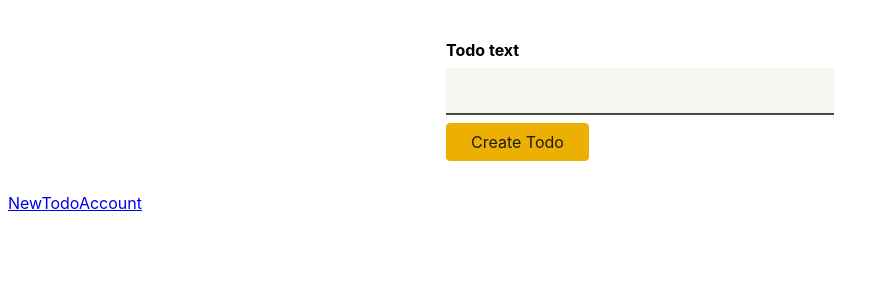
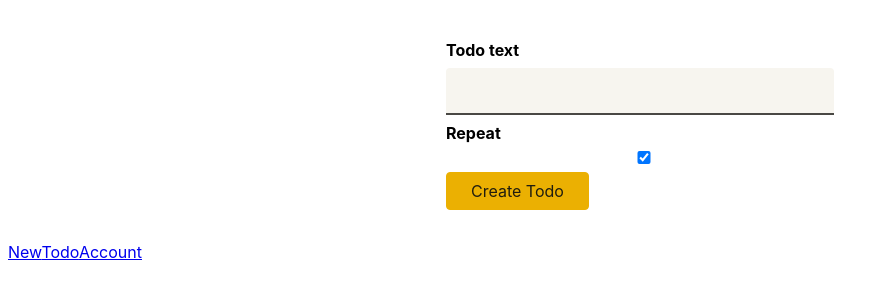
Before and after one commit to nickrubenstein/prioday, a React (Create React App) app: page /new in a window 1280 px wide. Shown: the top 300 px of the page, without its empty margins (0-889 px from the left). Built offline with nearby package versions, Linux system fonts and the light colour scheme.

Commit message:
Add repeat and form logic

```diff
--- a/src/App.tsx
+++ b/src/App.tsx
@@ -16,8 +16,7 @@ const App = () => {
         <TodosContextProvider>
             <Routes>
                 <Route index element={<Navigate replace to="todo" />} />
-                <Route path="todo" element={<Todos />}>
-                </Route>
+                <Route path="todo" element={<Todos />} />
                 <Route path="todo/:todoId" element={<DetailTodo />} />
                 <Route path="new" element={<NewTodo />} />
                 <Route path="account" element={<Account />} />
--- a/src/components/FormTodo.tsx
+++ b/src/components/FormTodo.tsx
@@ -1,28 +1,43 @@
-import React, { useRef } from "react";
+import React, { useState } from "react";
 import TodoModel from "../models/todo";
 
 const FormTodo: React.FC<{ todo?: TodoModel, onSubmit: (todo: TodoModel) => void }> = (props) => {
-    const todoTextInputRef = useRef<HTMLInputElement>(null);
     const isNew = !props.todo;
-    let todo = props.todo || new TodoModel();
+    const [todo, setTodo] = useState(props.todo || new TodoModel());
 
     const submitHandler = (event: React.FormEvent) => {
         event.preventDefault();
+        props.onSubmit(todo);
+    };
 
-        const text = todoTextInputRef.current!.value.trim();
-        if (text.length === 0) {
+    const handleChange = (formKey: string, value: any) => {
+        let t: any = new TodoModel(todo);
+        if (t[formKey] === value) {
             return;
         }
+        t[formKey] = value;
+        setTodo(t);
+    };
 
-        todo.text = text;
+    const handleTextChange = (event: React.ChangeEvent<HTMLInputElement>) => {
+        const value = event.target.value.trim();
+        if (value.length === 0) {
+            return;
+        }
+        handleChange('text', value);
+    };
 
-        props.onSubmit(todo);
+    const handleRepeatChange = (event: React.ChangeEvent<HTMLInputElement>) => {
+        const value = event.target.checked;
+        handleChange('repeat', value);
     };
 
     return (
         <form onSubmit={submitHandler}>
             <label htmlFor="text">Todo text</label>
-            <input type="text" id="text" ref={todoTextInputRef} />
+            <input type="text" id="text" value={todo.text} onChange={handleTextChange}/>
+            <label htmlFor="repeat">Repeat</label>
+            <input type="checkbox" id="repeat" checked={todo.repeat} onChange={handleRepeatChange}/>
             <button>{isNew ? 'Create Todo' : 'Save Changes'}</button>
         </form>
     );
--- a/src/components/Todo.tsx
+++ b/src/components/Todo.tsx
@@ -1,11 +1,12 @@
 import { NavLink } from "react-router-dom";
 import TodoModel from "../models/todo";
 
-const Todo: React.FC<{ todo: TodoModel; onRemoveTodo: () => void }> = (props) => {
+const Todo: React.FC<{ todo: TodoModel; onCheckTodo: (action: string, todo: TodoModel) => void }> = (props) => {
     return (
         <li>
             <NavLink to={props.todo.id} >{props.todo.text}</NavLink>
-            <button onClick={props.onRemoveTodo}>Done</button>
+            {props.todo.repeat ? <span>{props.todo.lastDone}</span> : <span>1 time</span>}
+            <button onClick={props.onCheckTodo.bind(null, 'DONE', props.todo)}>Done</button>
         </li>
     );
 }
--- a/src/components/Todos.tsx
+++ b/src/components/Todos.tsx
@@ -8,7 +8,7 @@ const Todos: React.FC = () => {
     return (
         <ul>
             {todosCtx.todos.map(todo => (
-                <Todo key={todo.id} todo={todo} onRemoveTodo={todosCtx.removeTodo.bind(null, todo.id)} />
+                <Todo key={todo.id} todo={todo} onCheckTodo={todosCtx.checkTodo} />
             ))}
         </ul>
     );
--- a/src/models/todo.ts
+++ b/src/models/todo.ts
@@ -1,10 +1,22 @@
 class TodoModel {
     id: string;
     text: string;
+    repeat: boolean;
+    lastDone: string;
 
-    constructor(todo?: string) {
-        this.text = todo || "new todo";
-        this.id = new Date().toISOString();
+    constructor(todo?: TodoModel) {
+        if (todo) {
+            this.id = todo.id;
+            this.text = todo.text;
+            this.repeat = todo.repeat;
+            this.lastDone = todo?.lastDone;
+        }
+        else {
+            this.id = new Date().toISOString();
+            this.text = "";
+            this.repeat = true;
+            this.lastDone = 'never';
+        }
     }
 }
 
--- a/src/store/todos-context.tsx
+++ b/src/store/todos-context.tsx
@@ -5,14 +5,14 @@ type TodosContextType = {
     todos: TodoModel[];
     addTodo: (todo: TodoModel) => void;
     replaceTodo: (todo: TodoModel) => void;
-    removeTodo: (id: string) => void;
+    checkTodo: (action: string, todo: TodoModel) => void;
 };
 
 export const TodosContext = React.createContext<TodosContextType>({
     todos: [],
     addTodo: (todo: TodoModel) => { },
     replaceTodo: (todo: TodoModel) => {},
-    removeTodo: (id: string) => { }
+    checkTodo: (action: string, todo: TodoModel) => { }
 });
 
 const TodosContextProvider: React.FC<{children?: React.ReactNode}> = (props) => {
@@ -37,17 +37,27 @@ const TodosContextProvider: React.FC<{children?: React.ReactNode}> = (props) =>
         });
     };
 
-    const removeTodoHandler = (id: string) => {
-        setTodos((prevTodos) => {
-            return prevTodos.filter(todo => todo.id !== id);
-        })
+    const checkTodoHandler = (action: string, todo: TodoModel) => {
+        if (action === 'DONE') {
+            console.log(todo);
+            if (todo.repeat) {
+                todo.lastDone = new Date().toTimeString();
+                setTodos((prevTodos) => [...prevTodos]);
+            }
+            else {
+                setTodos((prevTodos) => {
+                    return prevTodos.filter(t => t.id !== todo.id);
+                })
+            }
+        }
+
     };
 
     const contextValue: TodosContextType = {
         todos: todos,
         addTodo: addTodoHandler,
         replaceTodo: replaceTodoHandler,
-        removeTodo: removeTodoHandler
+        checkTodo: checkTodoHandler
     };
 
     return <TodosContext.Provider value={contextValue}>
```
